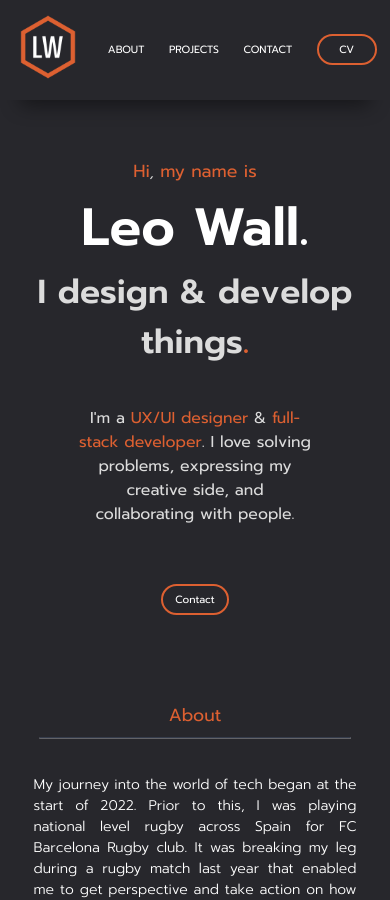
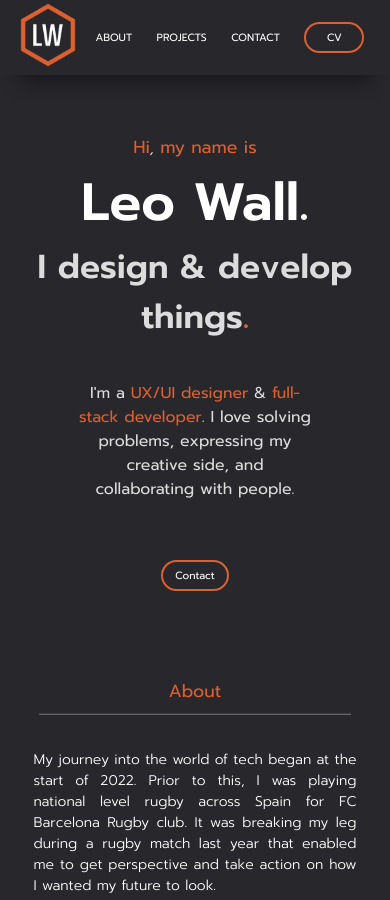
Before and after one commit to leoarthurwall/My-Portfolio, a React (Create React App) app: page / in a window 390 px wide. Shown: the top 900 px of the page. Built offline with nearby package versions, Linux system fonts and the light colour scheme; a web font is replaced by a local one.

Commit message:
removed the margin left from the logo so it's aligned correctly now

```diff
--- a/src/Components/Navbar/navbar.scss
+++ b/src/Components/Navbar/navbar.scss
@@ -74,21 +74,10 @@
 
 
 //DESKTOP
-@media  (max-width: 1024px) {
-    .navlogo{
-        margin-left: 5%;
-        &:hover {
-            font-size: 1.4rem ;
-            color: $heading-text-colors;
-        }
-    }
-}
 
 @media  (max-width:480px){
-    .navlogo {
-        font-size: 1rem;
-        margin: 0.7rem;
-
+    .logo-image{
+        width: 40px;
     }
    .nav-list-item {
     margin: 0.7rem;
```
